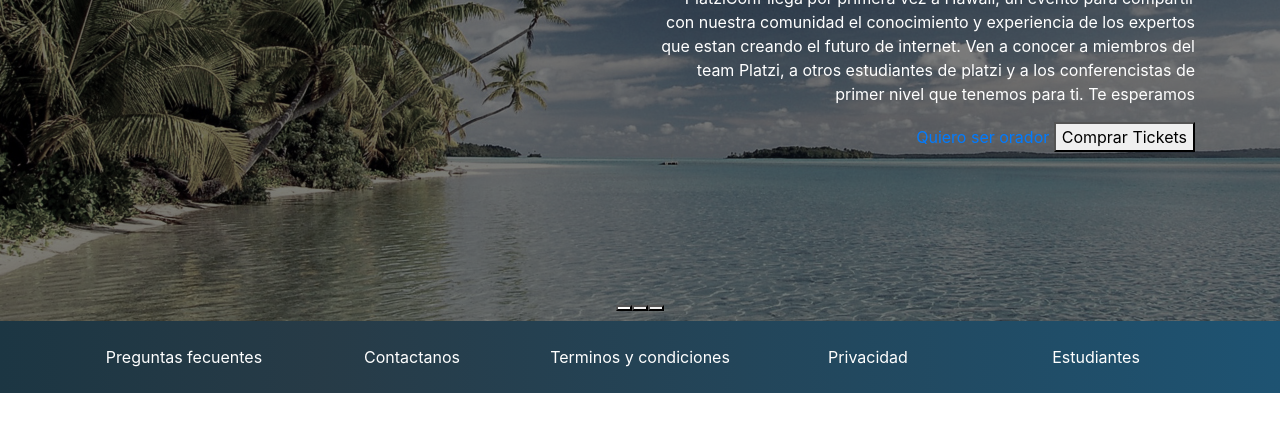
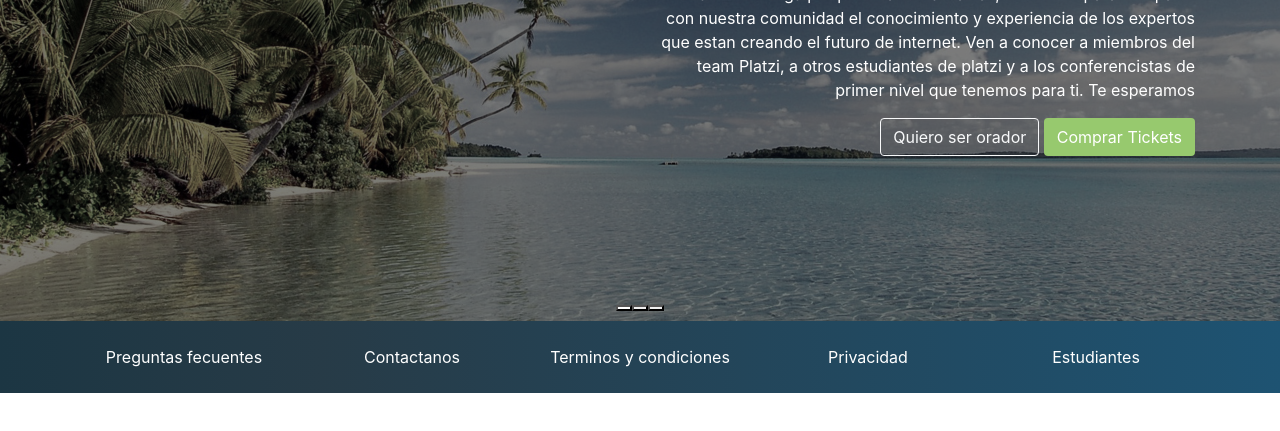
Before and after one commit to Emmanuelcik/FrontedConfPlataform, a plain HTML site: page index.html in a window 1280 px wide. Shown: the part 295-726 px from the top of the page. Drawn offline with nearby package versions, Linux system fonts and the light colour scheme.

Commit message:
Botones con estilos

```diff
--- a/index.html
+++ b/index.html
@@ -91,8 +91,8 @@
                                 de platzi y a los conferencistas de primer nivel que tenemos para ti.
                                 Te esperamos
                             </p>
-                            <a href="#" >Quiero ser orador</a>
-                            <button>Comprar Tickets</button>
+                            <a href="#" class="btn btn-outline-light">Quiero ser orador</a>
+                            <button class="btn btn-platzi" >Comprar Tickets</button>
                         </div>
                     </div>
                 </div>
--- a/styles.css
+++ b/styles.css
@@ -32,3 +32,10 @@ footer a {
 #carousel .overlay .container, #carousel .overlay .row {
     height: 100%;
 }
+.btn-platzi {
+    background-color: #97c96e;
+    color: white;
+}
+.btn-platzi:hover {
+    background-color: #6f9452;
+}
```
